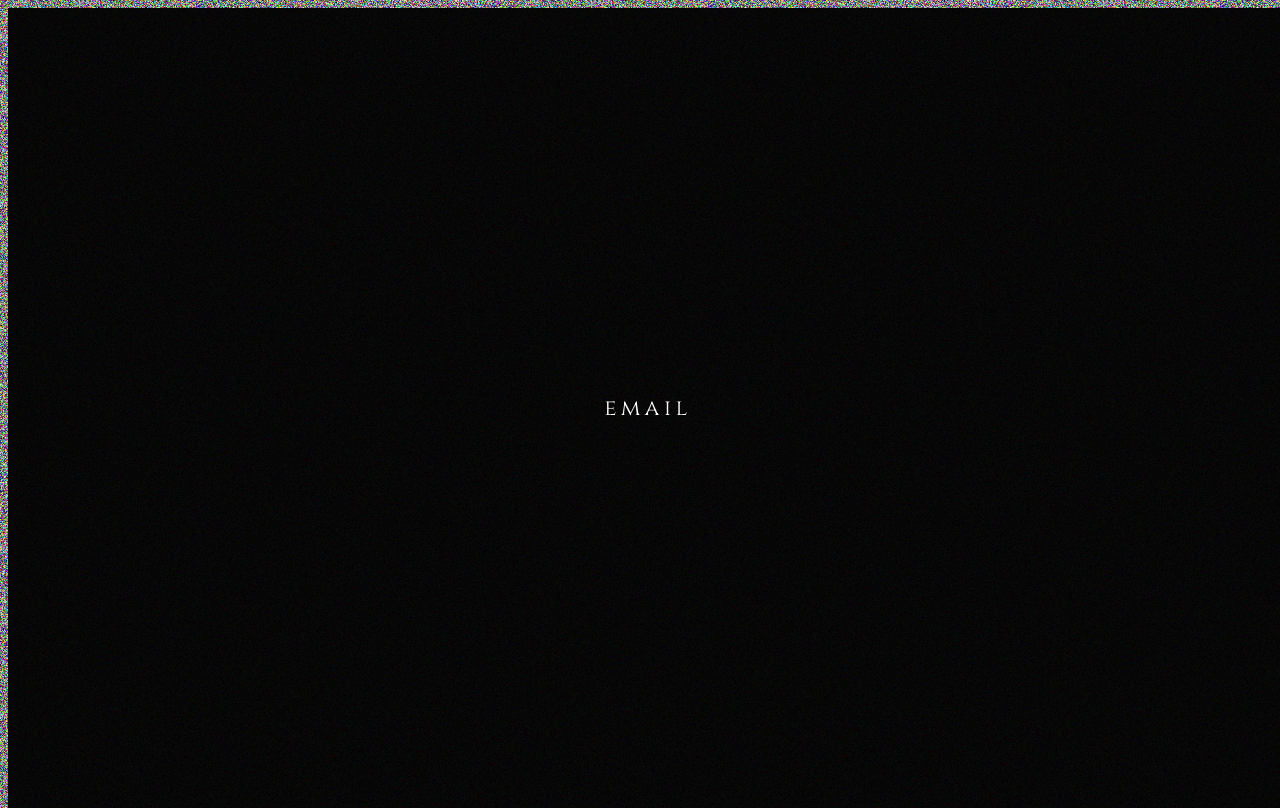
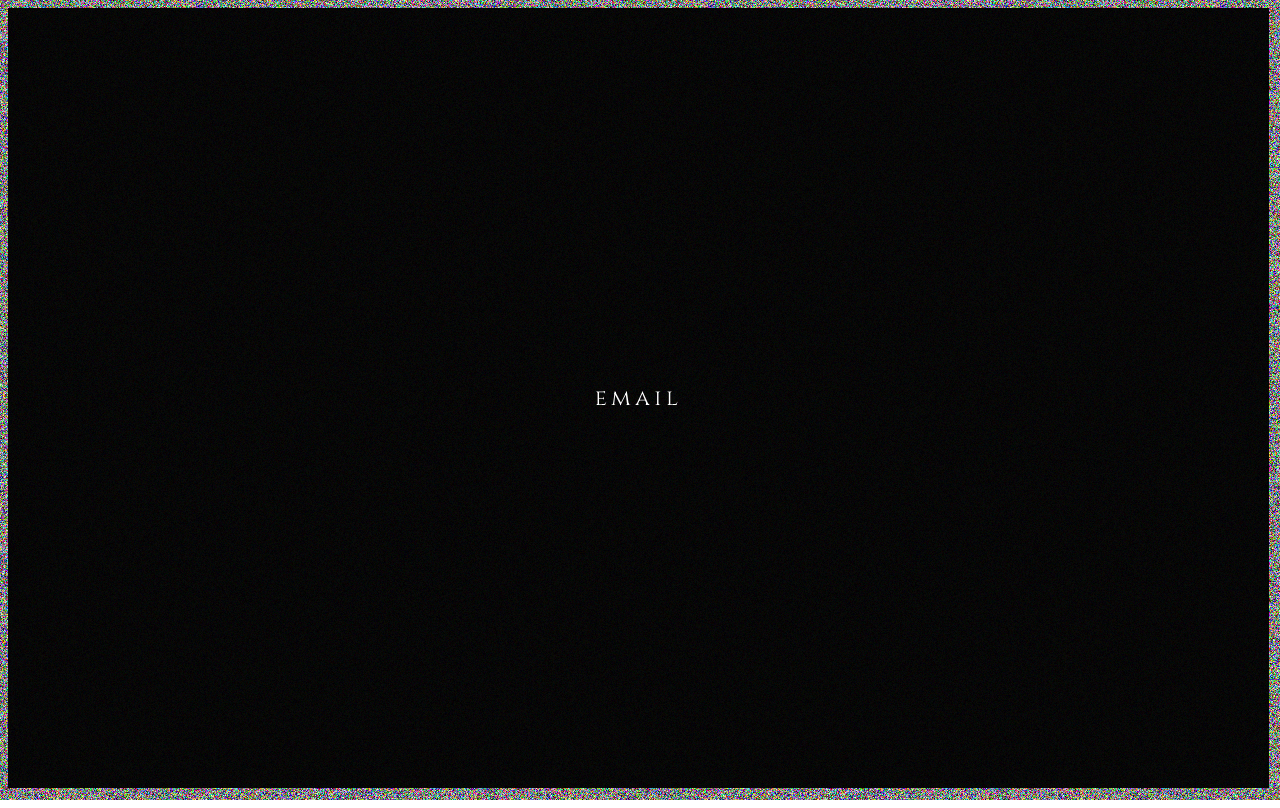
Before and after one commit to eydunn/www.forritan.net, a plain HTML site: page index.html in a window 1280 px wide. Drawn offline with Linux system fonts and the light colour scheme; files that its build step writes are made by us from their sources.

Commit message:
cleanup - padding

```diff
--- a/css/style.css
+++ b/css/style.css
@@ -32,8 +32,8 @@ h1 {
 .outer {
   display: table;
   position: absolute;
-  height: 100%;
-  width: 100%;
+  height: 97.5%;
+  width: 98.5%;
   background-color:rgba(0, 0, 0, 0.95);
 }
 
```
